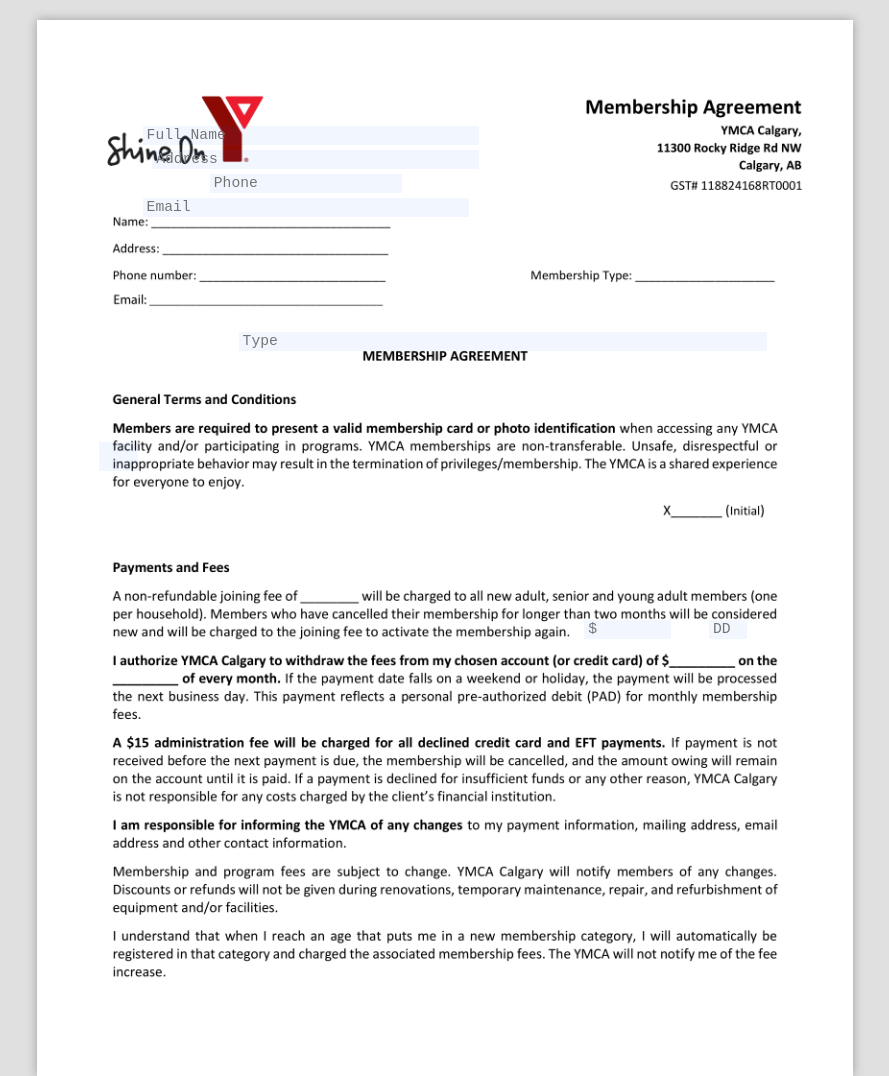
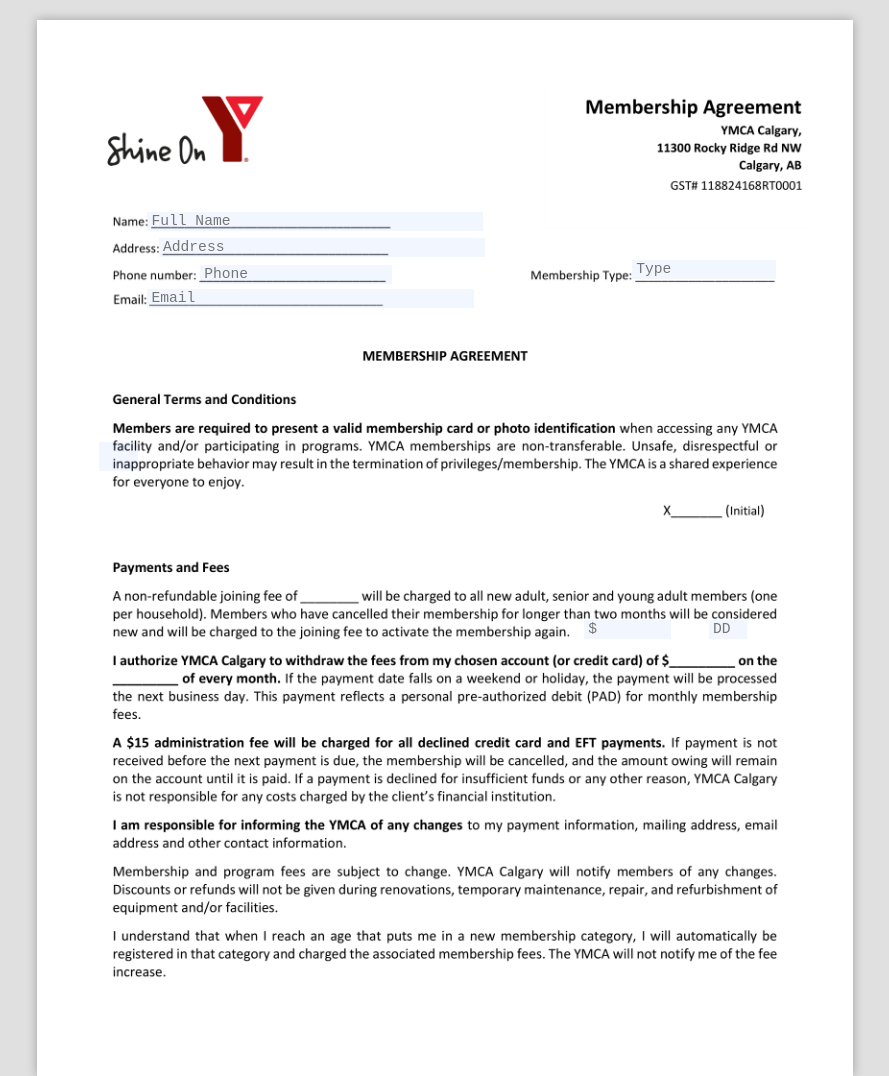
Before and after one commit to chuongtang/Regularmember, a plain HTML site: page index.html in a window 1280 px wide. Shown: the top 1076 px of the page, without its empty margins (195-1084 px from the left). Drawn offline with Linux system fonts and the light colour scheme.

Commit message:
fixed top section

```diff
--- a/index.html
+++ b/index.html
@@ -66,11 +66,11 @@
         /* COORDINATE POSITIONING (Adjust these to match your images) */
 
         /* PAGE 1 FIELDS */
-        .f-name     { top: 1.10in; left: 1.1in;  width: 3.5in; }
-        .f-address  { top: 1.35in; left: 1.2in;  width: 3.4in; }
-        .f-phone    { top: 1.60in; left: 1.8in;  width: 2.0in; }
-        .f-email    { top: 1.85in; left: 1.1in;  width: 3.4in; }
-        .f-mtype    { top: 3.25in; left: 2.1in;  width: 5.5in; }
+        .f-name     { top: 2.00in; left: 1.15in;  width: 3.5in; }
+        .f-address  { top: 2.27in; left: 1.27in;  width: 3.4in; }
+        .f-phone    { top: 2.55in; left: 1.7in;  width: 2.0in; }
+        .f-email    { top: 2.80in; left: 1.15in;  width: 3.4in; }
+        .f-mtype    { top: 2.5in; left: 6.2in;  width: 1.5in; }
         .f-init1    { top: 4.40in; left: 0.65in; } /* X (Initial) */
         .f-pad-amt  { top: 6.25in; left: 5.7in;  width: 0.9in; }
         .f-pad-day  { top: 6.25in; left: 7.0in;  width: 0.4in; }
```
